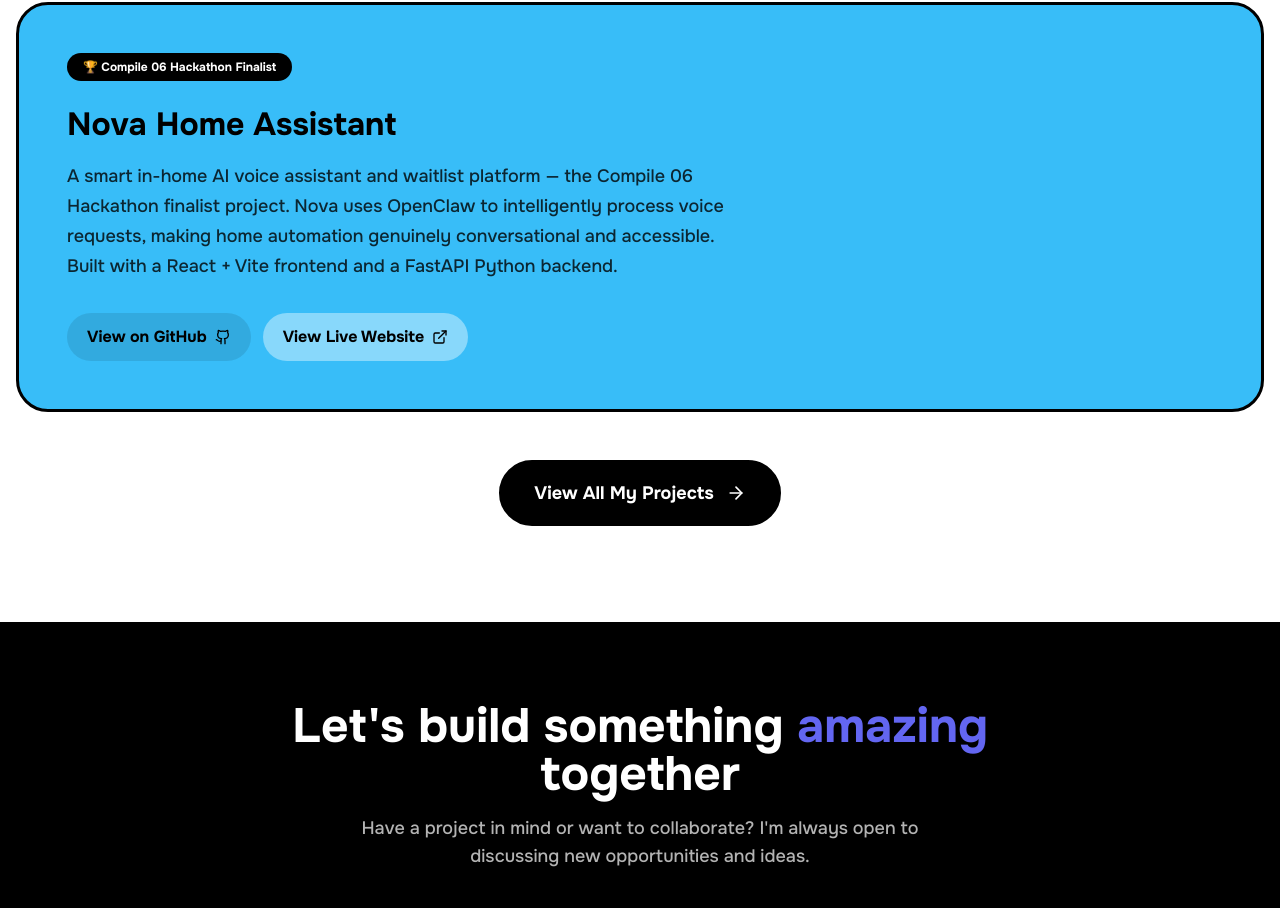
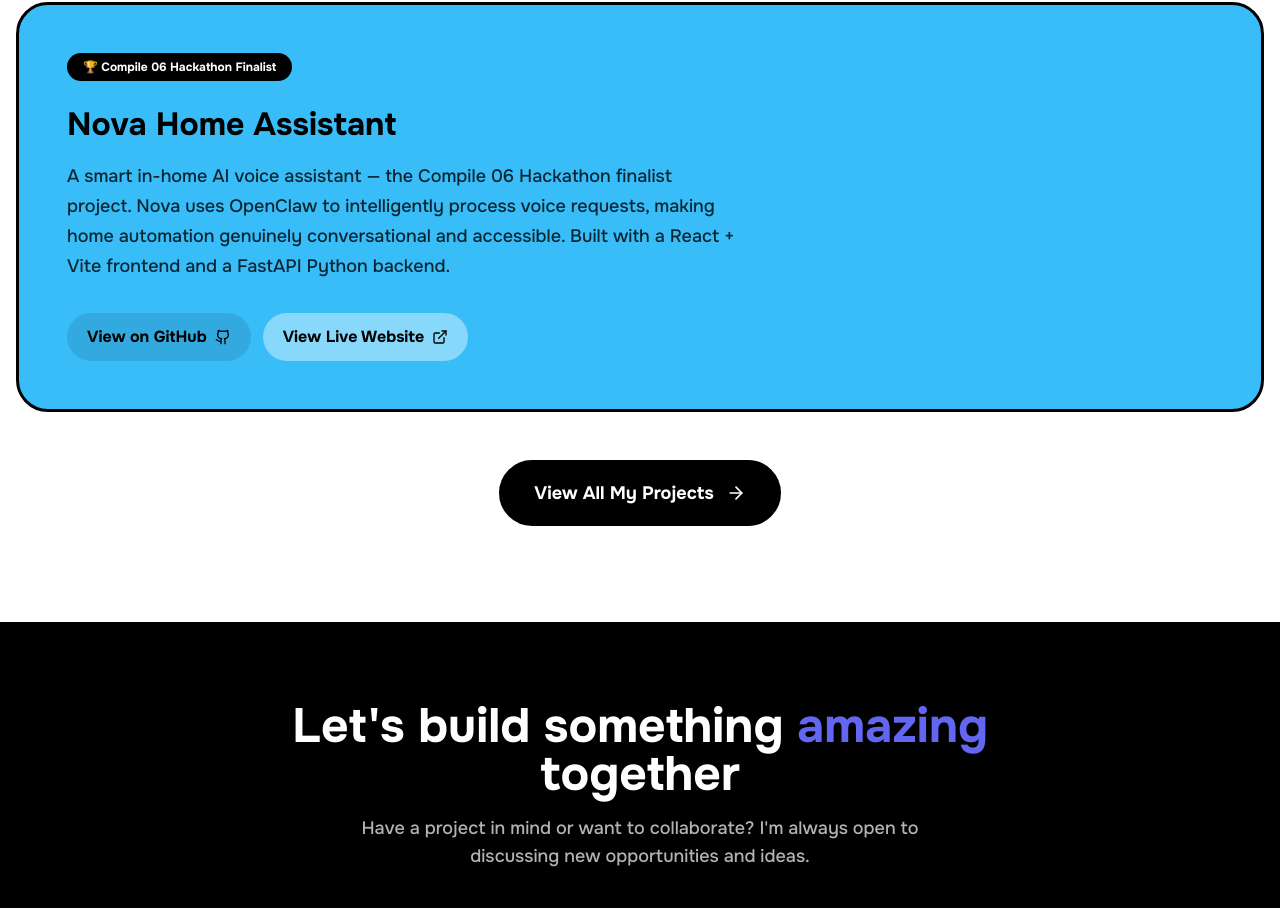
Before and after one commit to KingReaper6940/portfolio-website, a Next.js app: page / in a window 1280 px wide. Shown: the part 5697-6605 px from the top of the page. Built offline with nearby package versions, Linux system fonts and the light colour scheme.

Commit message:
fix: Remove waitlist reference from Nova Home Assistant description

```diff
--- a/app/projects/page.tsx
+++ b/app/projects/page.tsx
@@ -19,7 +19,7 @@ export default function ProjectsPage() {
         {
             title: "Nova Home Assistant",
             description:
-                "An in-home AI voice assistant project featuring a React + Vite waitlist landing page and a robust FastAPI Python backend for intelligent voice assistant flows.",
+                "A smart in-home AI voice assistant — the Compile 06 Hackathon finalist project. Nova uses OpenClaw to intelligently process voice requests, making home automation genuinely conversational and accessible. Built with a React + Vite frontend and a FastAPI Python backend.",
             technologies: ["React", "Vite", "FastAPI", "Python", "Vercel"],
             bgColor: "bg-[#8B5CF6]",
             github: "https://github.com/rishabhsai/Nova-Home-Assitant",
--- a/components/all-projects-modal.tsx
+++ b/components/all-projects-modal.tsx
@@ -23,7 +23,7 @@ export function AllProjectsModal({ isOpen, onClose }: AllProjectsModalProps) {
         {
             title: "Nova Home Assistant",
             description:
-                "An in-home AI voice assistant project featuring a React + Vite waitlist landing page and a robust FastAPI Python backend for intelligent voice assistant flows.",
+                "A smart in-home AI voice assistant — the Compile 06 Hackathon finalist project. Nova uses OpenClaw to intelligently process voice requests, making home automation genuinely conversational and accessible. Built with a React + Vite frontend and a FastAPI Python backend.",
             technologies: ["React", "Vite", "FastAPI", "Python", "Vercel"],
             bgColor: "bg-[#8B5CF6]",
             github: "https://github.com/rishabhsai/Nova-Home-Assitant",
--- a/components/portfolio-section.tsx
+++ b/components/portfolio-section.tsx
@@ -28,7 +28,7 @@ export function PortfolioSection() {
     {
       title: "Nova Home Assistant",
       description:
-        "A smart in-home AI voice assistant and waitlist platform — the Compile 06 Hackathon finalist project. Nova uses OpenClaw to intelligently process voice requests, making home automation genuinely conversational and accessible. Built with a React + Vite frontend and a FastAPI Python backend.",
+        "A smart in-home AI voice assistant — the Compile 06 Hackathon finalist project. Nova uses OpenClaw to intelligently process voice requests, making home automation genuinely conversational and accessible. Built with a React + Vite frontend and a FastAPI Python backend.",
       tag: "🏆 Compile 06 Hackathon Finalist",
       bgColor: "bg-[#38BDF8]",
       github: "https://github.com/rishabhsai/Nova-Home-Assitant",
```
